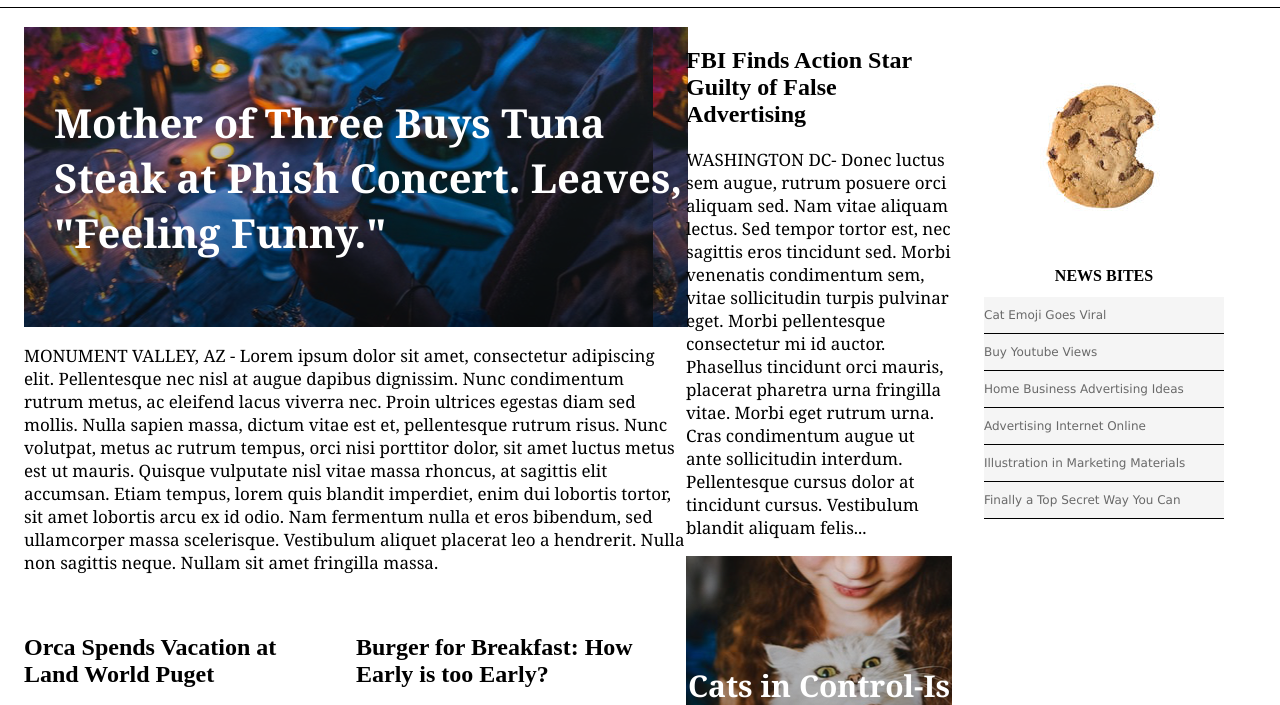
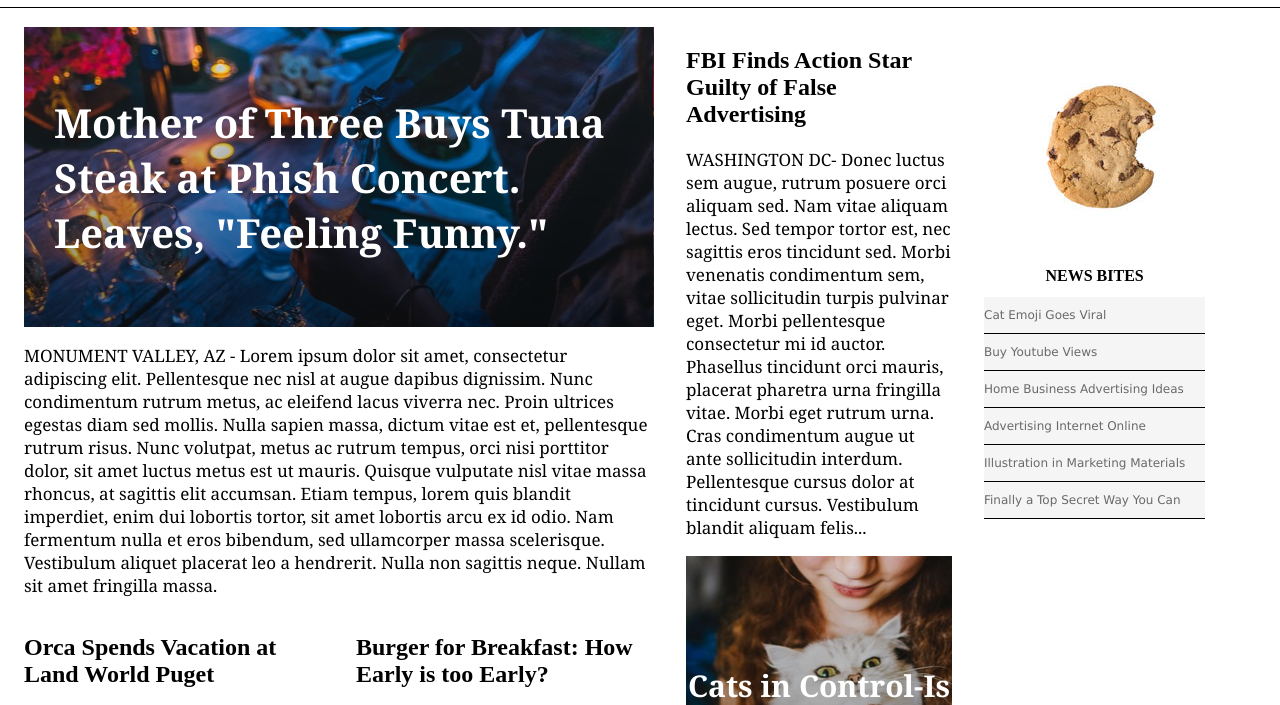
Before and after one commit to gwyddonydd/mytimes, a plain HTML site: page index.html in a window 1280 px wide. Shown: the part 73-778 px from the top of the page. Drawn offline with Linux system fonts and the light colour scheme.

Commit message:
Changed column div to align items to baseline - displays better on Firefox

```diff
--- a/resources/css/style.css
+++ b/resources/css/style.css
@@ -53,6 +53,7 @@ nav a {
 
 .container {
   display: flex;
+  align-content: space-between;
   width: 1232px;
   margin: 0 auto 78px auto;
   padding-top: 100px;
@@ -61,11 +62,14 @@ nav a {
 .column {
   display: flex;
   flex-flow: column wrap;
+  align-items: baseline;
   margin-right: 32px;
+  padding: 0;
 }
 
 .column.large {
   width: 630px;
+
 }
 
 .sub-large {
@@ -104,6 +108,7 @@ p {
   background-image: url("../images/mainstory.png");
   text-align: left;
   justify-content: center;
+  width: inherit%;
 }
 
 .img.main>span {
```
